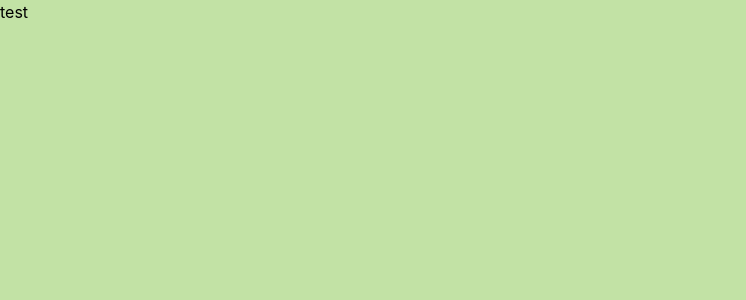
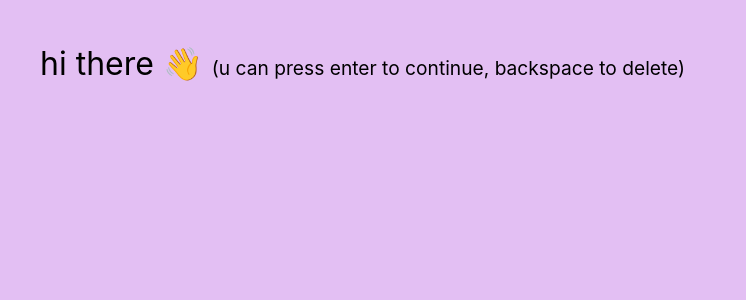
Before and after one commit to ssamkough/application-website, a Next.js app: page / in a window 1280 px wide. Shown: the top 300 px of the page, without its empty margins (0-746 px from the left). Built offline with nearby package versions, Linux system fonts and the light colour scheme.

Commit message:
add content

```diff
--- /dev/null
+++ b/src/components/Layout.tsx
@@ -0,0 +1,37 @@
+import Head from 'next/head';
+import React from 'react';
+import styled from 'styled-components';
+
+interface Props {
+    children: React.ComponentProps<'div'>['children'];
+}
+
+const Container = styled.div`
+    width: 100%;
+    height: 100%;
+    display: flex;
+    flex-direction: column;
+`;
+
+const Main = styled.div`
+    width: 100%;
+    height: 100%;
+    padding: 40px;
+`;
+
+const Layout = ({ children }: Props): React.ReactElement => (
+    <>
+        <Head>
+            <title>▲</title>
+            <meta name="viewport" content="width=device-width, initial-scale=1" />
+            <meta property="og:title" content="application to vercel" />
+            <meta property="og:description" content="i'd like to apply to vercel pls ▲ look at the cool triangle" />
+            <meta property="og:image" content="https://sammysamkough.com/assets/fam.jpg" />
+        </Head>
+        <Container>
+            <Main>{children}</Main>
+        </Container>
+    </>
+);
+
+export default Layout;
--- a/src/pages/_app.tsx
+++ b/src/pages/_app.tsx
@@ -1,8 +1,11 @@
-import '../styles/globals.css'
-import type { AppProps } from 'next/app'
+import type { AppProps } from 'next/app';
+import React from 'react';
+import '../styles/globals.css';
 
-function MyApp({ Component, pageProps }: AppProps) {
-  return <Component {...pageProps} />
-}
+const _app = ({ Component, pageProps }: AppProps): React.ReactElement => {
+    // eslint-disable-next-line @typescript-eslint/no-explicit-any
+    const AnyComponent = Component as any;
+    return <AnyComponent {...pageProps} />;
+};
 
-export default MyApp
+export default _app;
--- a/src/pages/api/hello.ts
+++ /dev/null
@@ -1,13 +0,0 @@
-// Next.js API route support: https://nextjs.org/docs/api-routes/introduction
-import type { NextApiRequest, NextApiResponse } from 'next'
-
-type Data = {
-  name: string
-}
-
-export default function handler(
-  req: NextApiRequest,
-  res: NextApiResponse<Data>
-) {
-  res.status(200).json({ name: 'John Doe' })
-}
--- a/src/pages/index.tsx
+++ b/src/pages/index.tsx
@@ -1,5 +1,103 @@
-import React from 'react';
+import React, { useEffect, useState } from 'react';
+import styled, { keyframes } from 'styled-components';
+import Layout from '../components/Layout';
 
-const Home = (): React.ReactElement => <div>test</div>;
+const Container = styled.div`
+    max-width: 800px;
+    width: 100%;
+    height: 100%;
+    display: flex;
+    flex-direction: column;
+    gap: 16px;
+`;
+
+const fadeIn = keyframes`
+  0% {
+    opacity: 0;
+  }
+  100% {
+    opacity: 1;
+  }
+`;
+
+const Text = styled.span<{ $isDisplayNone?: boolean }>`
+    font-size: 2em;
+    display: ${({ $isDisplayNone }) => ($isDisplayNone ? 'none' : 'inline')};
+    animation: 1s ${fadeIn} ease-out;
+`;
+
+const SmallText = styled.span`
+    font-size: 0.6em;
+`;
+
+const Home = (): React.ReactElement => {
+    const [currentStep, setCurrentStep] = useState(0);
+
+    const onEnter = () => {
+        setCurrentStep((step) => step + 1);
+    };
+
+    const onBackspace = () => {
+        setCurrentStep((step) => step - 1);
+    };
+
+    useEffect(() => {
+        const keyDownHandler = (event: KeyboardEvent) => {
+            if (event.key === 'Enter') {
+                event.preventDefault();
+                onEnter();
+            }
+            if (event.key == 'Backspace') {
+                event.preventDefault();
+                onBackspace();
+            }
+        };
+        document.addEventListener('keydown', keyDownHandler);
+        return () => {
+            document.removeEventListener('keydown', keyDownHandler);
+        };
+    }, []);
+
+    return (
+        <Layout>
+            <Container>
+                <Text>
+                    hi there 👋 <SmallText>(u can press enter to continue, backspace to delete)</SmallText>
+                </Text>
+                <Text $isDisplayNone={currentStep < 1}>happy you&apos;re here, nice to meet you</Text>
+                <Text $isDisplayNone={currentStep < 2}>
+                    my name&apos;s <span style={{ color: 'red' }}>s</span>
+                    <span style={{ color: 'orange' }}>a</span>
+                    <span style={{ color: 'yellow' }}>m</span>
+                    <span style={{ color: 'green' }}>m</span>
+                    <span style={{ color: 'blue' }}>y</span> <span style={{ color: 'indigo' }}>s</span>
+                    <span style={{ color: 'violet' }}>a</span>
+                    <span style={{ color: 'red' }}>m</span>
+                    <span style={{ color: 'orange' }}>k</span>
+                    <span style={{ color: 'yellow' }}>o</span>
+                    <span style={{ color: 'green' }}>u</span>
+                    <span style={{ color: 'blue' }}>g</span>
+                    <span style={{ color: 'indigo' }}>h</span>, and i love building things that i find meaningful
+                </Text>
+                <Text $isDisplayNone={currentStep < 3}>
+                    those things range from making the web literally <strong>go faster</strong>, increase{' '}
+                    <strong>developer productivity</strong>, help users <strong>use the web</strong>, to literally a
+                    billion other things (not just web-related)
+                </Text>
+                <Text $isDisplayNone={currentStep < 4}>
+                    ...and vercel definitely fills multiple of those gaps for me, in a huge way
+                </Text>
+                <Text $isDisplayNone={currentStep < 5}>
+                    which is why i ask u, would u be able to help me put my foot in the door? id love to get on a call
+                    to talk more about it all!
+                </Text>
+                <Text $isDisplayNone={currentStep < 6}>
+                    i understand either way but regardless, i appreciate the time u took to read this. thank u :D
+                </Text>
+                <Text $isDisplayNone={currentStep < 7}>love, sammy ❤️</Text>
+            </Container>
+        </Layout>
+    );
+};
 
 export default Home;
--- a/src/styles/globals.css
+++ b/src/styles/globals.css
@@ -32,7 +32,7 @@ body {
         Helvetica Neue, sans-serif;
     line-height: 1.5;
     -webkit-font-smoothing: antialiased;
-    background-color: #c2e2a5;
+    background-color: #e3bff3;
 }
 
 /*
```
Also changed, not shown: public/vercel.svg (deleted).
